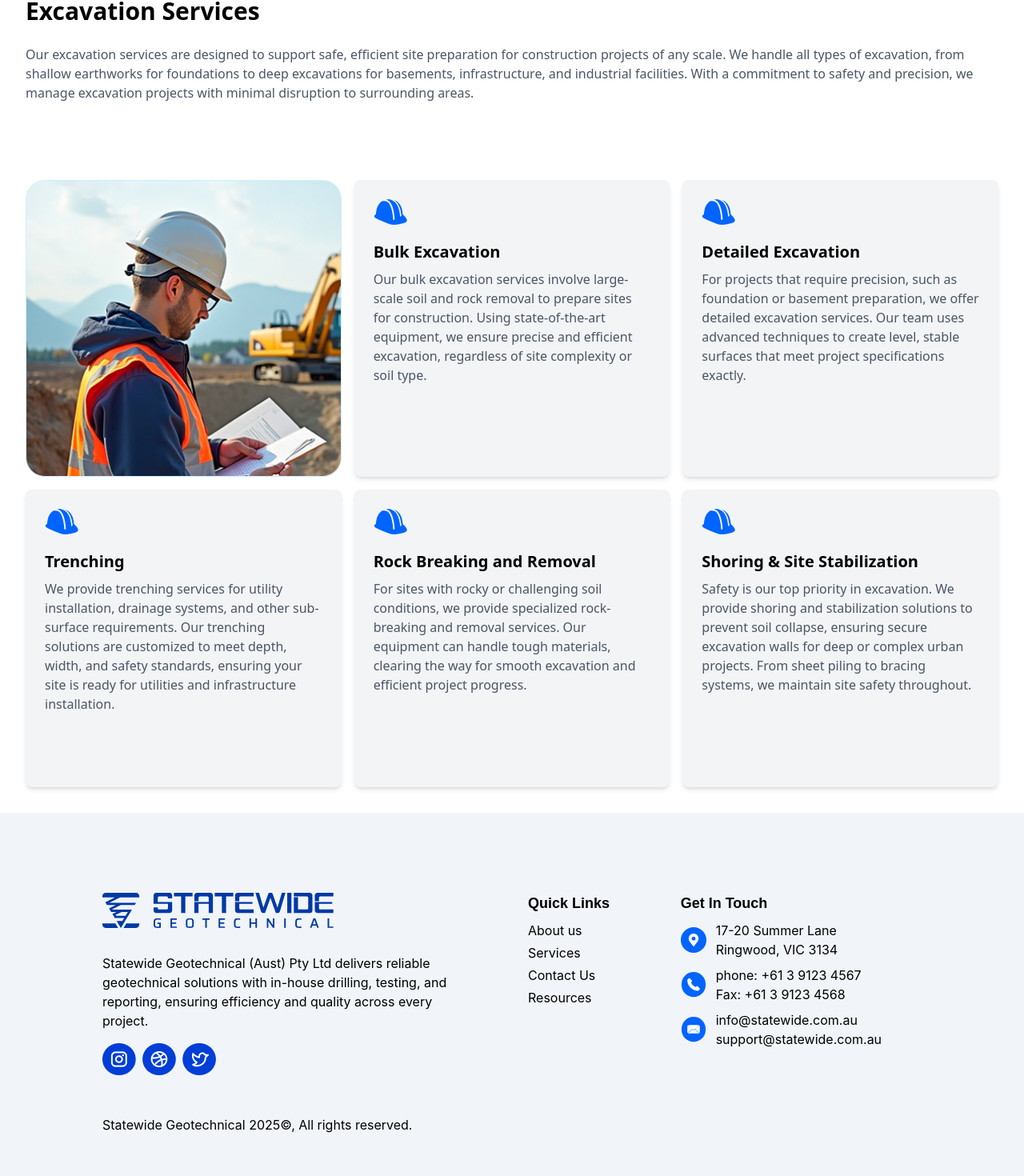
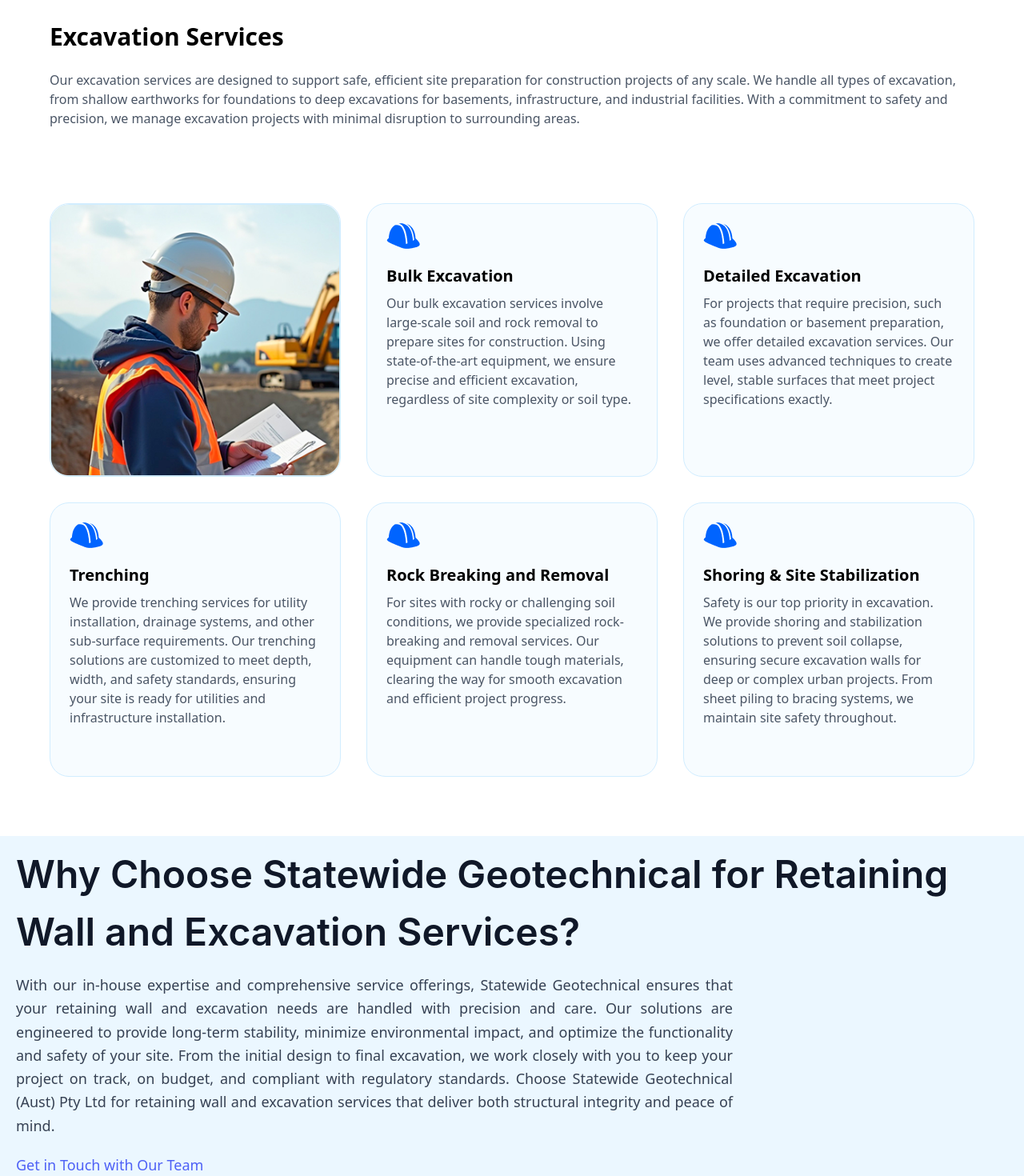
Before and after one commit to tharanga-madurapperuma/statewide-geotechnical_construction-site, a React (Vite) app: page /RetainingWall in a window 1280 px wide. Shown: the part 2032-3502 px from the top of the page at 80% size. Built offline with nearby package versions, Linux system fonts and the light colour scheme.

Commit message:
change in the retaining wall

```diff
--- a/src/pages/RetainingWall.jsx
+++ b/src/pages/RetainingWall.jsx
@@ -1,9 +1,11 @@
 import React from "react";
 import ButtonCard from "../components/card/ButtonCard";
+import CardIconTextCenter from "../components/card-icon-text-center/CardIconTextCenter";
+import TextSection from "../components/text/TextSection";
 
 const RetainingWall = () => {
   return (
-    <div >
+    <div className="flex flex-col w-full items-center justify-center">
       <div className="flex items-center justify-center h-screen mt-0">
         <ButtonCard
           image="/getintouch.png"
@@ -15,9 +17,9 @@ const RetainingWall = () => {
         />
       </div>
 
-      <div className="max-w-7xl mx-auto p-8">
+      <div className="max-w-[1220px] mx-auto p-8">
         <h1 className="text-3xl font-bold mb-6">Retaining Wall Solutions</h1>
-        <div className="grid grid-cols-5 grid-rows-10 gap-4">
+        <div className="grid grid-cols-5 grid-rows-10 gap-[24px]">
           {/* Description Box */}
           <div className="col-span-2 row-span-4 bg-blue-100 p-6 rounded-lg">
             <p className="text-gray-700">
@@ -100,13 +102,13 @@ const RetainingWall = () => {
             <img
               src="/Frame2263.png"
               alt="Retaining Wall"
-              className="w-full h-full object-cover rounded-lg"
+              className="w-[494px] h-[556px] object-cover rounded-lg"
             />
           </div>
         </div>
       </div>
 
-      <div className="max-w-7xl mx-auto p-8 mt-4">
+      <div className="max-w-[1220px] mx-auto p-8 mt-4">
         {/* Header Section */}
         <h1 className="text-3xl font-bold mb-6">Excavation Services</h1>
         <p className="text-gray-600">
@@ -119,18 +121,18 @@ const RetainingWall = () => {
         </p>
 
         {/* Grid Layout */}
-        <div className="grid grid-cols-9 grid-rows-9 gap-4">
+        <div className="grid grid-cols-9 grid-rows-9 gap-[32px]">
           {/* Image Section */}
-          <div className="col-span-3 row-span-4 col-start-1 row-start-2">
+          <div className="col-span-3 row-span-4 col-start-1 row-start-2 border-[1px] border-[#D1EDFF] rounded-3xl">
             <img
               src="/Frame2219.png"
               alt="Excavation"
-              className="w-full h-full object-cover rounded-lg"
+              className="w-full h-full object-cover rounded-3xl"
             />
           </div>
 
           {/* Bulk Excavation */}
-          <div className="col-span-3 row-span-4 col-start-4 row-start-2 bg-gray-100 p-6 rounded-lg shadow-md">
+          <div className="col-span-3 row-span-4 col-start-4 row-start-2 bg-[#F7FCFF] p-6 rounded-3xl border-[1px] border-[#D1EDFF]">
             <div>
               <img src="/helmet.png" alt="helmet" />
             </div>
@@ -144,7 +146,7 @@ const RetainingWall = () => {
           </div>
 
           {/* Detailed Excavation */}
-          <div className="col-span-3 row-span-4 col-start-7 row-start-2 bg-gray-100 p-6 rounded-lg shadow-md">
+          <div className="col-span-3 row-span-4 col-start-7 row-start-2 bg-[#F7FCFF] p-6 rounded-3xl border-[1px] border-[#D1EDFF]">
             <div>
               <img src="/helmet.png" alt="helmet" />
             </div>
@@ -160,7 +162,7 @@ const RetainingWall = () => {
           </div>
 
           {/* Trenching */}
-          <div className="col-span-3 row-span-4 col-start-1 row-start-6 bg-gray-100 p-6 rounded-lg shadow-md">
+          <div className="col-span-3 row-span-4 col-start-1 row-start-6 bg-[#F7FCFF] p-6 rounded-3xl border-[1px] border-[#D1EDFF]">
             <div>
               <img src="/helmet.png" alt="helmet" />
             </div>
@@ -175,7 +177,7 @@ const RetainingWall = () => {
           </div>
 
           {/* Rock Breaking and Removal */}
-          <div className="col-span-3 row-span-4 col-start-4 row-start-6 bg-gray-100 p-6 rounded-lg shadow-md">
+          <div className="col-span-3 row-span-4 col-start-4 row-start-6 bg-[#F7FCFF] p-6 rounded-3xl border-[1px] border-[#D1EDFF]">
             <div>
               <img src="/helmet.png" alt="helmet" />
             </div>
@@ -191,7 +193,7 @@ const RetainingWall = () => {
           </div>
 
           {/* Shoring & Site Stabilization */}
-          <div className="col-span-3 row-span-4 col-start-7 row-start-6 bg-gray-100 p-6 rounded-lg shadow-md">
+          <div className="col-span-3 row-span-4 col-start-7 row-start-6 bg-[#F7FCFF] p-6 rounded-3xl border-[1px] border-[#D1EDFF]">
             <div>
               <img src="/helmet.png" alt="helmet" />
             </div>
@@ -207,6 +209,16 @@ const RetainingWall = () => {
           </div>
         </div>
       </div>
+      <div className="mt-[42px] mb-[48px]">
+        <TextSection
+          title="Why Choose Statewide Geotechnical for Retaining Wall and Excavation Services?"
+          description="With our in-house expertise and comprehensive service offerings, Statewide Geotechnical ensures that your retaining wall and excavation needs are handled with precision and care. Our solutions are engineered to provide long-term stability, minimize environmental impact, and optimize the functionality and safety of your site. From the initial design to final excavation, we work closely with you to keep your project on track, on budget, and compliant with regulatory standards.
+
+Choose Statewide Geotechnical (Aust) Pty Ltd for retaining wall and excavation services that deliver both structural integrity and peace of mind."
+          buttonText="Get in Touch with Our Team"
+          buttonLink="www.google.com"
+        />
+      </div>
     </div>
   );
 };
```
